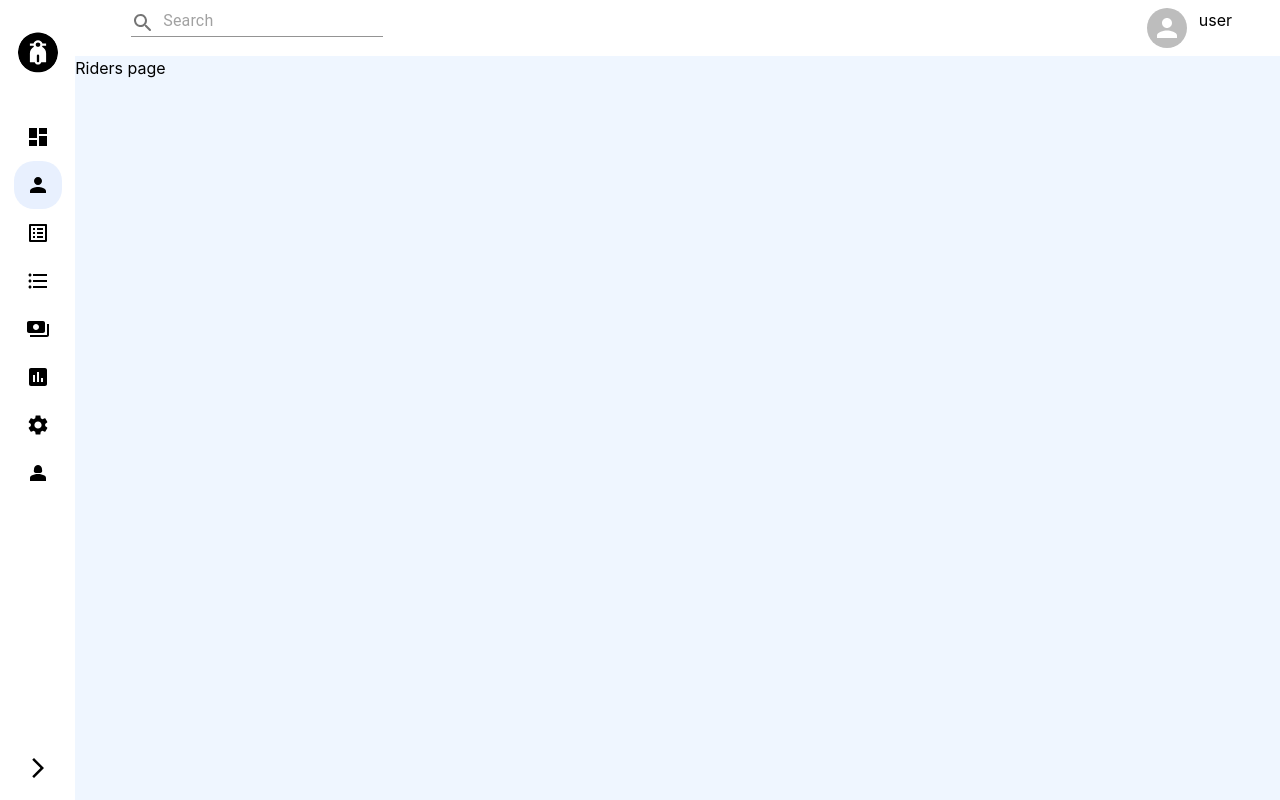
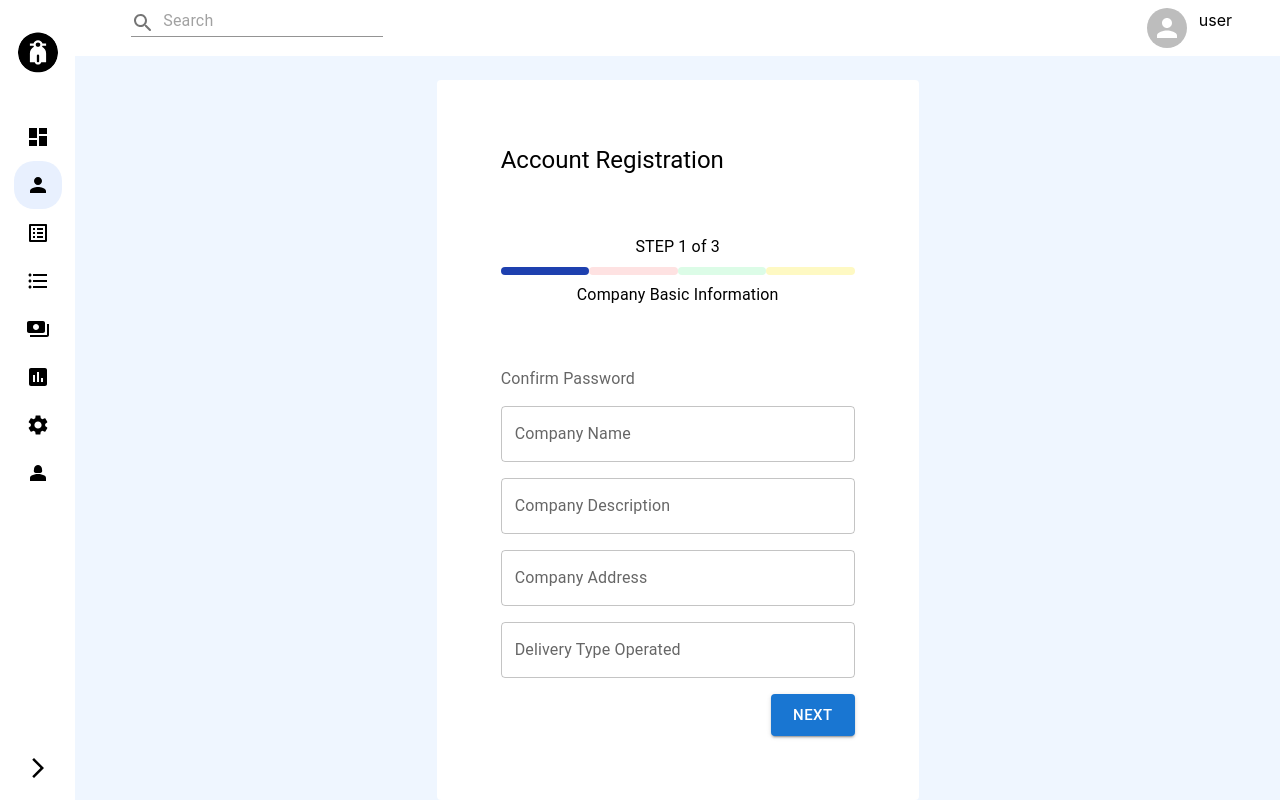
Before and after one commit to abeni-ga/logistics-pro-app, a React (Create React App) app: page /admin/riders in a window 1280 px wide. Built offline with nearby package versions, Linux system fonts and the light colour scheme; what tailwindcss-percentage-width would draw is missing.

Commit message:
company registration step two

```diff
--- a/src/pages/RegisterCompany/Steps/StepOne.component.jsx
+++ b/src/pages/RegisterCompany/Steps/StepOne.component.jsx
@@ -1,6 +1,6 @@
 import { useState } from "react";
 import { Formik, Form } from "formik";
-import Typography from "@mui/material/Typography";
+import { Typography, Button } from "@mui/material";
 import TextFieldWrapper from "../../../components/TextFieldWrapper/TextFieldWrapper";
 import VisibilityIcon from "@mui/icons-material/Visibility";
 import VisibilityOffIcon from "@mui/icons-material/VisibilityOff";
@@ -15,8 +15,8 @@ import {
 const StepOne = () => {
   const [showPassword, setShowPassword] = useState(false);
   return (
-    <div className="flex w-full h-full items-center justify-center">
-      <div className="flex flex-col w-2/5 h-full rounded bg-white p-16 ">
+    <div className="flex w-full h-full items-center justify-center pt-6">
+      <div className="flex flex-col w-2/5 h-min rounded bg-white p-16 gap-4">
         <div>
           <Typography variant="h4">Basic Information</Typography>
           <Typography>Enter the following information below</Typography>
@@ -25,20 +25,20 @@ const StepOne = () => {
           <Form className="flex flex-col gap-4">
             <TextFieldWrapper
               name="User Type"
-              label="User Type"
+              label="Select User Type"
               size="medium"
             />
-            <TextFieldWrapper name="Company Name" label="Select User Type" />
-            <div className="flex flex-row justify-between">
+            <TextFieldWrapper name="Company Name" label="Company Name" />
+            <div className="flex flex-row gap-4">
               <TextFieldWrapper
                 name="first-name"
                 label="First Name"
-                className="w-45%"
+                className="w-2/5"
               />
               <TextFieldWrapper
                 name="last-name"
                 label="Last Name"
-                className="w-45%"
+                className="w-2/5"
               />
             </div>
             <TextFieldWrapper name="company-address" label="Company Address" />
@@ -108,6 +108,15 @@ const StepOne = () => {
                 By clicking "Next" you agree to our Terms of Service, Privacy
                 Policy, and to receive marketing communications from Envoy.
               </Typography>
+              <div className="flex justify-between">
+                <div className="flex items-center ml-8">
+                  <Typography>Got an account</Typography>
+                  <Button type="text">Sign In</Button>
+                </div>
+                <Button color="primary" size="large" variant="contained">
+                  Register
+                </Button>
+              </div>
             </div>
           </Form>
         </Formik>
--- a/src/pages/Riders/Riders.page.jsx
+++ b/src/pages/Riders/Riders.page.jsx
@@ -1,5 +1,53 @@
+import { Button, FormControl, InputLabel, Typography } from "@mui/material";
+import { Formik, Form } from "formik";
+import TextFieldWrapper from "../../components/TextFieldWrapper/TextFieldWrapper";
 const Riders = () => {
-  return <div className="bg-blue-50 w-full">Riders page</div>;
+  return (
+    <div className="bg-blue-50 w-full h-full">
+      <div className="flex w-full h-full items-center justify-center pt-6">
+        <div className="flex flex-col w-2/5 h-full rounded bg-white p-16 justify-between">
+          <div>
+            <Typography variant="h5">Account Registration</Typography>
+          </div>
+          <div className="flex flex-col gap-2 justify-center items-center">
+            <Typography>STEP 1 of 3</Typography>
+            <div className="flex w-full">
+              <span className="h-2 w-1/4 rounded-md bg-blue-800"></span>
+              <span className="bg-red-100 h-2 w-1/4 rounded-md"></span>
+              <span className="bg-green-100 h-2 w-1/4 rounded-md"></span>
+              <span className="bg-yellow-100 h-2 w-1/4 rounded-md"></span>
+            </div>
+            <Typography>Company Basic Information</Typography>
+          </div>
+          <Formik>
+            <Form className="flex flex-col gap-4">
+              <InputLabel htmlFor="outlined-adornment-confirm-password">
+                Confirm Password
+              </InputLabel>
+              <TextFieldWrapper name="Company Name" label="Company Name" />
+              <TextFieldWrapper
+                name="Company Description"
+                label="Company Description"
+              />
+              <TextFieldWrapper
+                name="Company Address"
+                label="Company Address"
+              />
+              <TextFieldWrapper
+                name="Delivery Type Operated"
+                label="Delivery Type Operated"
+              />
+              <div className="flex justify-end">
+                <Button color="primary" size="large" variant="contained">
+                  Next
+                </Button>
+              </div>
+            </Form>
+          </Formik>
+        </div>
+      </div>
+    </div>
+  );
 };
 
 export default Riders;
```
